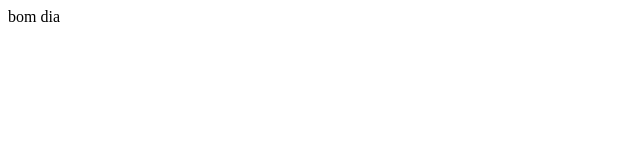
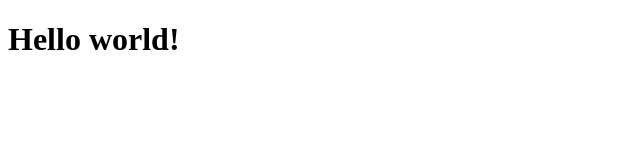
Before and after one commit to pedro1093/html, a plain HTML site: page index.html in a window 1280 px wide. Shown: the whole page, without its empty margins (0-640 px from the left). Drawn offline with Linux system fonts and the light colour scheme.

Commit message:
Update index.html

```diff
--- a/index.html
+++ b/index.html
@@ -5,6 +5,6 @@
    <title>Projeto</title>
 </head>
 <body>
- bom dia
+ <h1>Hello world!</h1>
 </body>
 </html>
```
